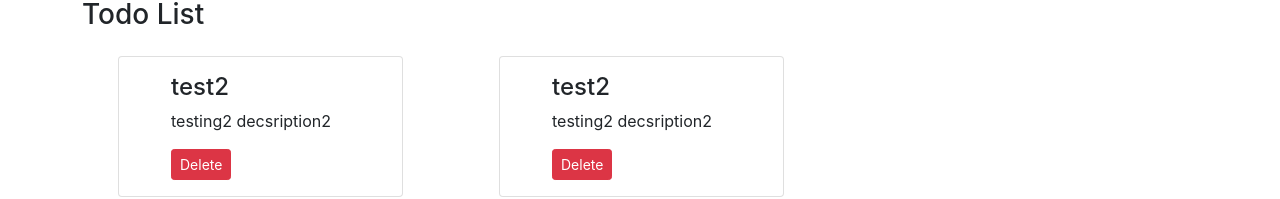
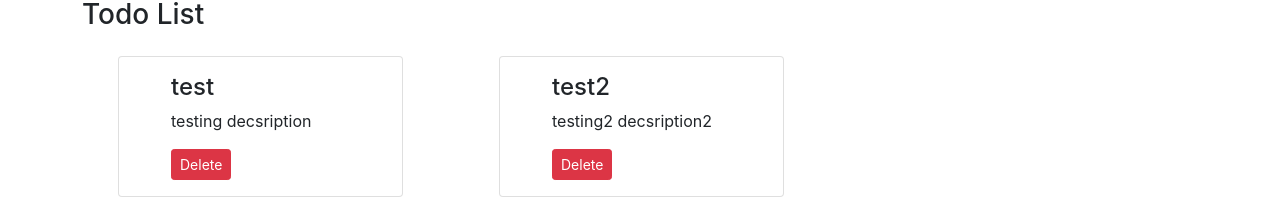
Before and after one commit to mdsohailpatel/first-react-app, a React (Create React App) app: page / in a window 1280 px wide. Shown: the part 316-515 px from the top of the page. Built offline with nearby package versions, Linux system fonts and the light colour scheme.

Commit message:
project is ready

```diff
--- a/src/App.js
+++ b/src/App.js
@@ -13,6 +13,7 @@ function App() {
   }
 
   const addTodo = (title,desc) =>{
+    alert('this line is adding for testing in git')
     const sno = (todos.length)+1;
     const myTodo = {
       sno : sno,
@@ -27,8 +28,8 @@ function App() {
   const [todos, setTodos] = useState([
     {
       sno : 1,
-      title : 'test2',
-      Desc : 'testing2 decsription2'
+      title : 'test',
+      Desc : 'testing decsription'
     },
     {
       sno : 2,
--- a/src/myComponents/AddTodos.js
+++ b/src/myComponents/AddTodos.js
@@ -8,9 +8,11 @@ export const AddTodos = ({addTodo}) => {
         e.preventDefault();
         if (!title || !decs) {
             alert("Please enter a title and description")
+        }else{
+        addTodo(title,decs);
         }
-        addTodo(title,decs);
     }
+
     return (
         <div className="container">
             <form onSubmit={submit}>
```
